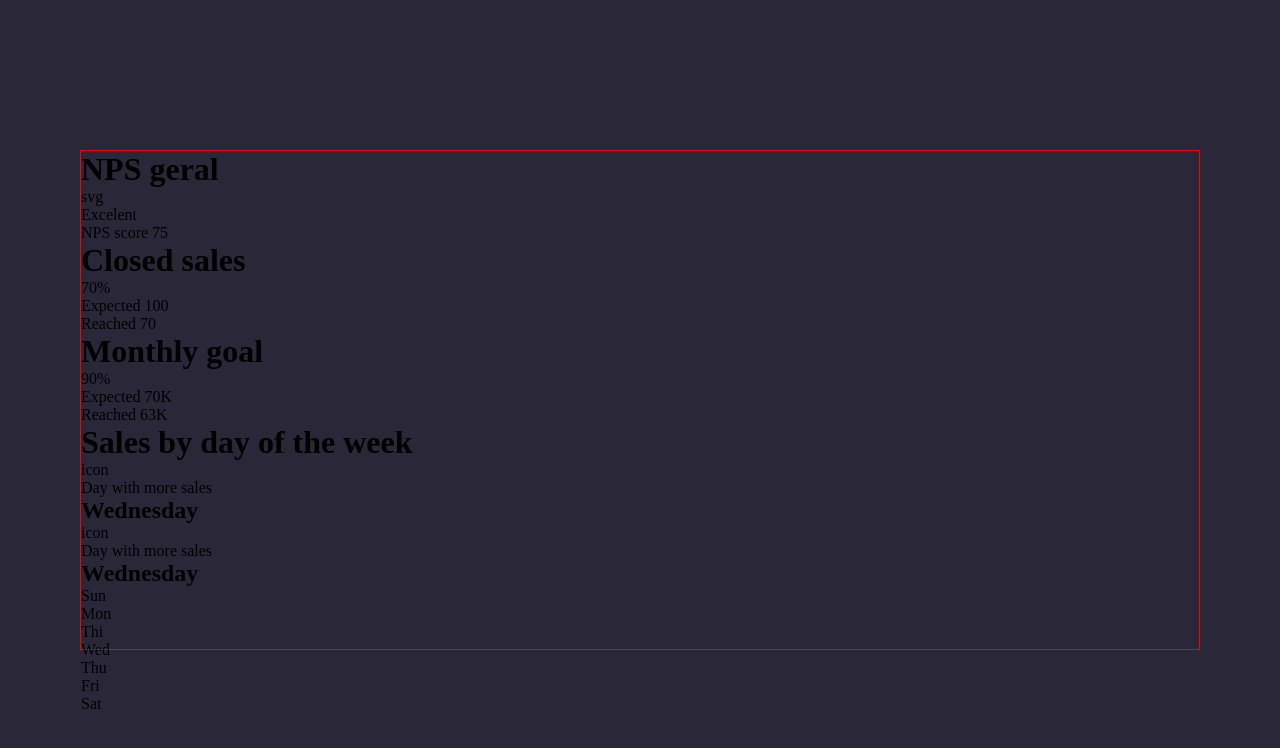
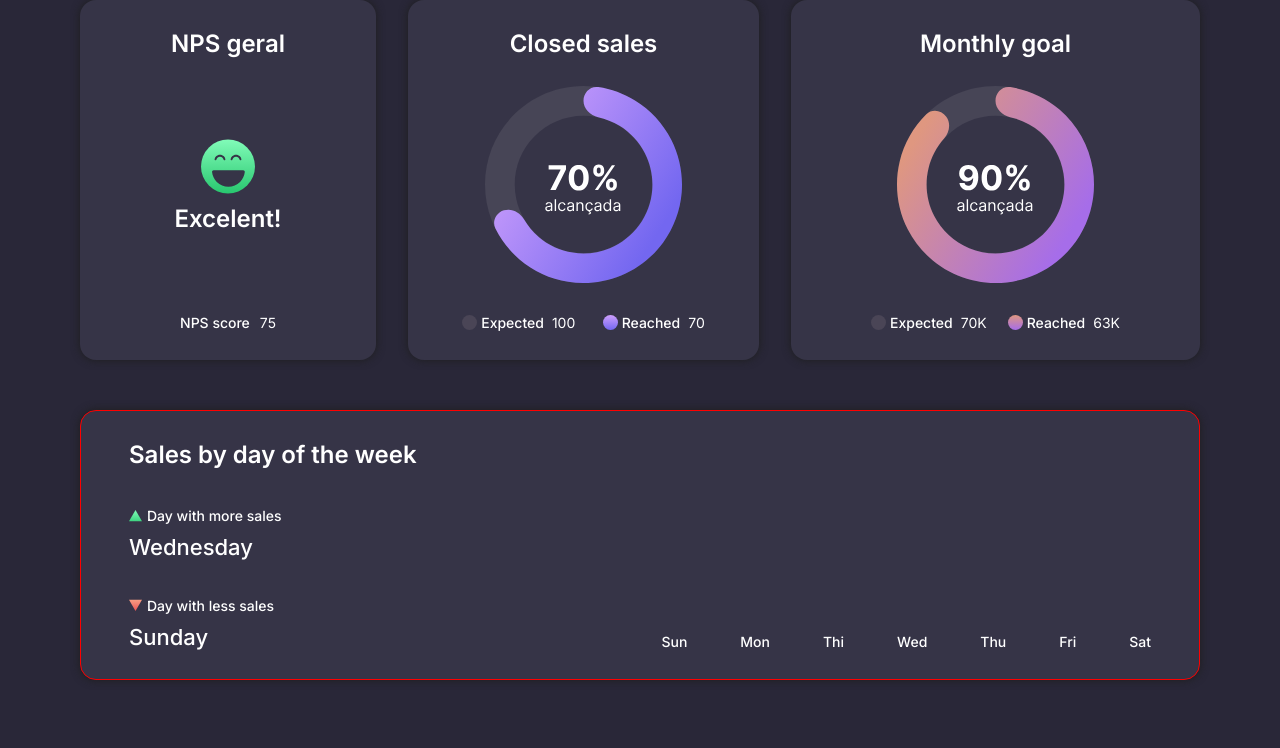
Before and after one commit to weslleyolli/Dasboard-rocketseat, a plain HTML site: page index.html in a window 1280 px wide. Drawn offline with Linux system fonts and the light colour scheme.

Commit message:
almost finished css

```diff
--- /dev/null
+++ b/assets/css/styles.css
@@ -0,0 +1,210 @@
+* {
+    margin: 0;
+    padding: 0;
+    box-sizing: border-box;
+}
+
+:root {
+    --bg-body: #292738;
+    --bg-box: #363447;
+    --white: #ffffff;
+}
+
+body {
+    background-color: var(--bg-body);
+    height: 100vh;
+    display: flex;
+    justify-content: center;
+    align-items: center;
+    font-family: 'Inter', sans-serif;
+    color: var(--white);
+}
+
+main {
+    width: 1120px;
+    height: 800px;
+    display: flex;
+    flex-direction: column;
+    gap: 50px;
+}
+
+h1 {
+    font-weight: 600;
+    font-size: 24px;
+}
+
+h2 {
+    font-weight: 500;
+    font-size: 22px;
+}
+
+p {
+    font-weight: 500;
+    font-size: 14px;
+}
+
+span {
+    font-weight: 400;
+    font-size: 14px;
+}
+
+.box {
+    background-color: var(--bg-box);
+    padding: 29px 48px;
+    border-radius: 16px;
+    box-shadow: 0 0 8px #1E1E1E;
+}
+
+.container-header {
+    display: flex;
+    justify-content: space-between;
+    height: 360px;
+
+}
+
+.first-container {
+    width: 296px;
+    display: flex;
+    flex-direction: column;
+    align-items: center;
+    justify-content: space-between;
+
+}
+
+.wrapper {
+    display: flex;
+    flex-direction: column;
+    align-items: center;
+    gap: 10px;
+}
+
+.box1-footer {
+    display: flex;
+    gap: 10px;
+}
+
+.second-container {
+    width: 351px;
+    display: flex;
+    flex-direction: column;
+    align-items: center;
+    justify-content: space-between;
+}
+
+.box2-footer {
+    width: 255px;
+    display: flex;
+    justify-content: space-around;
+    gap: 15px;
+}
+
+.ball-black {
+    height: 15px;
+    width: 15px;
+    border-radius: 50%;
+    background-color: #4A4556;
+}
+
+.box2-footer-items1{
+    display: flex;
+    align-items: center;
+    gap: 4px;
+}
+
+.box2-footer-items1 span{
+    margin-left: 4px;
+}
+
+.box2-footer-items2 {
+    display: flex;
+    align-items: center;
+    gap: 4px;
+}
+
+.ball-purple {
+    height: 15px;
+    width: 15px ;
+    border-radius: 50%;
+    background-image: linear-gradient(180deg, #CE9FFC 0%, #7367F0 100%);
+}
+
+.box2-footer-items2 span{
+    margin-left: 4px;
+}
+
+.thirty-container {
+    width: 409px;
+    display: flex;
+    flex-direction: column;
+    align-items: center;
+    justify-content: space-between;
+}
+
+.box3-footer {
+    width: 255px;
+    display: flex;
+    justify-content: space-around;
+    gap: 15px;
+}
+
+.ball-pink {
+    height: 15px;
+    width: 15px ;
+    border-radius: 50%;
+    background-image: linear-gradient(180deg, #DF9780 0%, #A66DE9 100%);
+}
+
+.box3-footer-items1{
+    display: flex;
+    align-items: center;
+    gap: 4px;
+}
+
+.box3-footer-items1 span{
+    margin-left: 4px;
+}
+
+.box3-footer-items2 {
+    display: flex;
+    align-items: center;
+    gap: 4px;
+}
+
+.box3-footer-items2 span{
+    margin-left: 4px;
+}
+
+.container-footer {
+    width: 1120px;
+    height: 270px;
+    background-color: var(--bg-box);
+    padding: 29px 48px;
+    border-radius: 16px;
+    box-shadow: 0 0 8px #1E1E1E;
+    display: flex;
+    justify-content: space-between;
+    border: 1px solid red;
+    gap: 32px;
+}
+
+.box4-itens-left{
+    display: flex;
+    flex-direction: column;
+    justify-content: space-between;
+}
+
+.box4-day-more-sales {
+    display: grid;
+    gap: 10px;
+}
+
+.box4-items-center {
+    display: flex;
+    gap: 5px;
+}
+
+.box4-itens-right{
+    display: flex;
+    gap: 53px;
+    align-items: flex-end;
+}
--- a/index.html
+++ b/index.html
@@ -2,62 +2,86 @@
 <html lang="en">
 
 <head>
+    <link rel="preconnect" href="https://fonts.googleapis.com">
+    <link rel="preconnect" href="https://fonts.gstatic.com" crossorigin>
+    <link href="https://fonts.googleapis.com/css2?family=Inter:wght@400;500;600;700&display=swap" rel="stylesheet">
     <meta charset="UTF-8">
     <meta http-equiv="X-UA-Compatible" content="IE=edge">
     <meta name="viewport" content="width=device-width, initial-scale=1.0">
-    <title>Document</title>
-    <link rel="stylesheet" href="./styles.css">
+    <title>Dashboard - Weslley Olli</title>
+    <link rel="stylesheet" href="./assets/css/styles.css">
 </head>
 
 <body>
     <main>
-        <div class="first-container">
-            <h1>NPS geral</h1>
-            <div>
-                svg
-                <p>Excelent</p>
+        <div class="container-header">
+            <div class="first-container box">
+                <h1>NPS geral</h1>
+                <div class="wrapper">
+                    <img src="./assets/svg/Group 1.svg" alt="">
+                    <h1>Excelent!</h1>
+                </div>
+                <div class="box1-footer">
+                    <p>NPS score</p>
+                    <span>75</span>
+                </div>
             </div>
-            <p>NPS score 75</p>
-        </div>
-        <div>
-            <h1>Closed sales</h1>
-            <div>70%</div>
-            <div>
-                <article></article>
-                <p>Expected 100</p>
-                <article></article>
-                <p>Reached 70</p>
+            <div class="second-container box">
+                <h1>Closed sales</h1>
+                <div><img src="./assets/svg/Group 2.svg" alt=""></div>
+                <div class="box2-footer">
+                    <div class="box2-footer-items1">
+                        <article class="ball-black"></article>
+                        <p>Expected</p>
+                        <span>100</span>
+                    </div>
+                    <div class="box2-footer-items2">
+                        <article class="ball-purple"></article>
+                        <p>Reached</p>
+                        <span>70</span>
+                    </div>
+                </div>
+            </div>
+            <div class="thirty-container box">
+                <h1>Monthly goal</h1>
+                <div><img src="./assets/svg/Group 3.svg" alt=""></div>
+                <div class="box3-footer">
+                    <div class="box3-footer-items1">
+                        <article class="ball-black"></article>
+                        <p>Expected</p>
+                        <span>70K</span>
+                    </div>
+                    <div class="box3-footer-items2">
+                        <article class="ball-pink"></article>
+                        <p>Reached</p>
+                        <span>63K</span>
+                    </div>
+                </div>
             </div>
         </div>
-        <div>
-            <h1>Monthly goal</h1>
-            <div>90%</div>
-            <div>
-                <article></article>
-                <p>Expected 70K</p>
-                <article></article>
-                <p>Reached 63K</p>
-            </div>
-        </div>
-        <div>
-            <div>
+        <div class="container-footer box-above">
+            <div class="box4-itens-left">
                 <h1>Sales by day of the week</h1>
-                <div>
-                    icon
-                    <p>Day with more sales</p>
+                <div class="box4-day-more-sales">
+                    <div class="box4-items-center">
+                        <img src="./assets/svg/Polygon 1.svg" alt="">
+                        <p>Day with more sales</p>
+                    </div>
                     <div>
                         <h2>Wednesday</h2>
                     </div>
                 </div>
-                <div>
-                    icon
-                    <p>Day with more sales</p>
+                <div class="box4-day-more-sales">
+                    <div class="box4-items-center">
+                        <img src="./assets/svg/Polygon 2.svg" alt="">
+                        <p>Day with less sales</p>
+                    </div>
                     <div>
-                        <h2>Wednesday</h2>
+                        <h2>Sunday</h2>
                     </div>
                 </div>
             </div>
-            <div>
+            <div class="box4-itens-right">
                 <div>
                     <div></div>
                     <p>Sun</p>
--- a/styles.css
+++ /dev/null
@@ -1,23 +0,0 @@
-* {
-    margin: 0;
-    padding: 0;
-    box-sizing: border-box;
-}
-
-root {
-    --bg-body: #000
-}
-
-body {
-    background-color: #292738;
-    height: 100vh;
-    display: flex;
-    justify-content: center;
-    align-items: center;
-}
-
-main {
-    width: 1120px;
-    height: 500px;
-    border: 1px solid red;
-}
```
Also changed, not shown: assets/svg/Group 1.svg (added), assets/svg/Group 2.svg (added), assets/svg/Group 3.svg (added), assets/svg/Polygon 1.svg (added), assets/svg/Polygon 2.svg (added).
